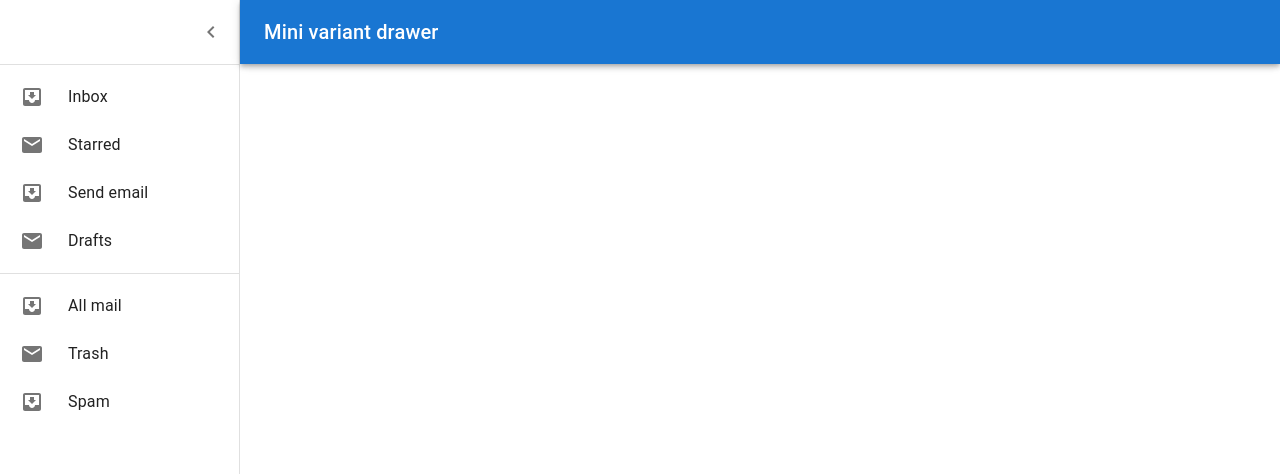
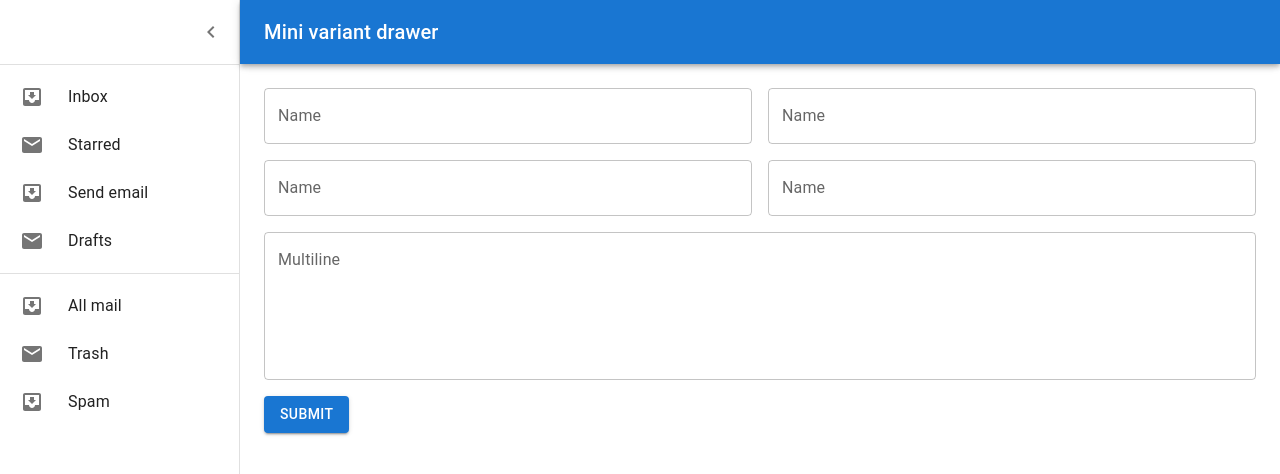
Before and after one commit to workwithhassan/admin-panel, a React (Create React App) app: page /new-page in a window 1280 px wide. Shown: the top 474 px of the page. Built offline with nearby package versions, Linux system fonts and the light colour scheme.

Commit message:
Created form for new page

```diff
--- a/src/App.js
+++ b/src/App.js
@@ -12,11 +12,9 @@ function App() {
         <Routes>
           <Route path="/" element={<Home />} />
           <Route path="/starred" element={<Starred />} />
+          <Route path="/new-page" element={<Page />} />
         </Routes>
       </Sidebar>
-      <Routes>
-        <Route path="/new-page" element={<Page />} />
-      </Routes>
     </div>
   );
 }
--- a/src/components/add-new/Page.jsx
+++ b/src/components/add-new/Page.jsx
@@ -1,9 +1,87 @@
-import React from 'react'
+import {
+  Box,
+  Button,
+  FormControl,
+  FormHelperText,
+  Grid,
+  Input,
+  InputLabel,
+  OutlinedInput,
+  TextField,
+  TextareaAutosize,
+  styled,
+} from "@mui/material";
+import React from "react";
+
+const DrawerHeader = styled("div")(({ theme }) => ({
+  display: "flex",
+  alignItems: "center",
+  justifyContent: "flex-end",
+  padding: theme.spacing(0, 1),
+  // necessary for content to be below app bar
+  ...theme.mixins.toolbar,
+}));
 
 const Page = () => {
   return (
-    <div>Page</div>
-  )
-}
+    <Box component="main" sx={{ flexGrow: 1, p: 3 }}>
+      <DrawerHeader />
+      <Grid container spacing={2}>
+        <Grid item xs={6}>
+          <FormControl fullWidth>
+            <InputLabel htmlFor="component-outlined">Name</InputLabel>
+            <OutlinedInput
+              id="component-outlined"
+              defaultValue=""
+              label="Name"
+            />
+          </FormControl>
+        </Grid>
+        <Grid item xs={6}>
+          <FormControl fullWidth>
+            <InputLabel htmlFor="component-outlined">Name</InputLabel>
+            <OutlinedInput
+              id="component-outlined"
+              defaultValue=""
+              label="Name"
+            />
+          </FormControl>
+        </Grid>
+        <Grid item xs={6}>
+          <FormControl fullWidth>
+            <InputLabel htmlFor="component-outlined">Name</InputLabel>
+            <OutlinedInput
+              id="component-outlined"
+              defaultValue=""
+              label="Name"
+            />
+          </FormControl>
+        </Grid>
+        <Grid item xs={6}>
+          <FormControl fullWidth>
+            <InputLabel htmlFor="component-outlined">Name</InputLabel>
+            <OutlinedInput
+              id="component-outlined"
+              defaultValue=""
+              label="Name"
+            />
+          </FormControl>
+        </Grid>
+        <Grid item xs={12}>
+          <FormControl fullWidth>
+            <TextField
+              id="outlined-multiline-flexible"
+              label="Multiline"
+              multiline
+              rows={5}
+            />
+          </FormControl>
+          <Button variant="contained" sx={{mt:2}}>Submit</Button>
 
-export default Page
+        </Grid>
+      </Grid>
+    </Box>
+  );
+};
+
+export default Page;
```
